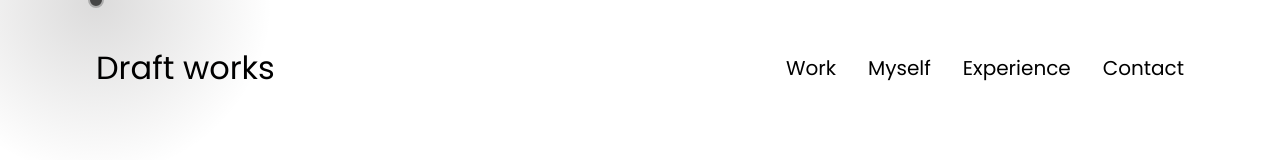
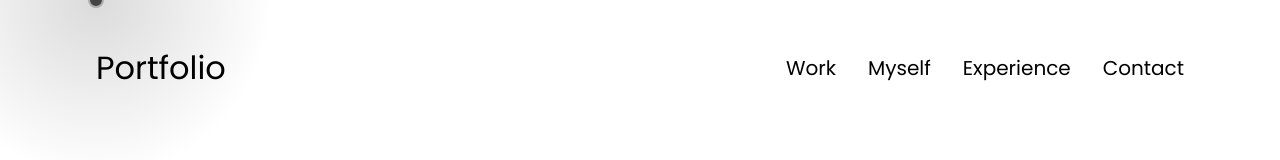
Before and after one commit to dexter-nym/Portfolio, a plain HTML site: page index.html in a window 1280 px wide. Shown: the top 160 px of the page. Drawn offline with Linux system fonts and the light colour scheme.

Commit message:
Draft Works to Portfolio

```diff
--- a/index.html
+++ b/index.html
@@ -15,7 +15,7 @@
     <div class="cursor"></div>
     <!-- Navbar starts here -->
     <nav id="navbar">
-      <div class="logo">Draft works</div>
+      <div class="logo">Portfolio</div>
       <div class="nav-links-container">
         <ul class="nav-links">
           <li>
```
